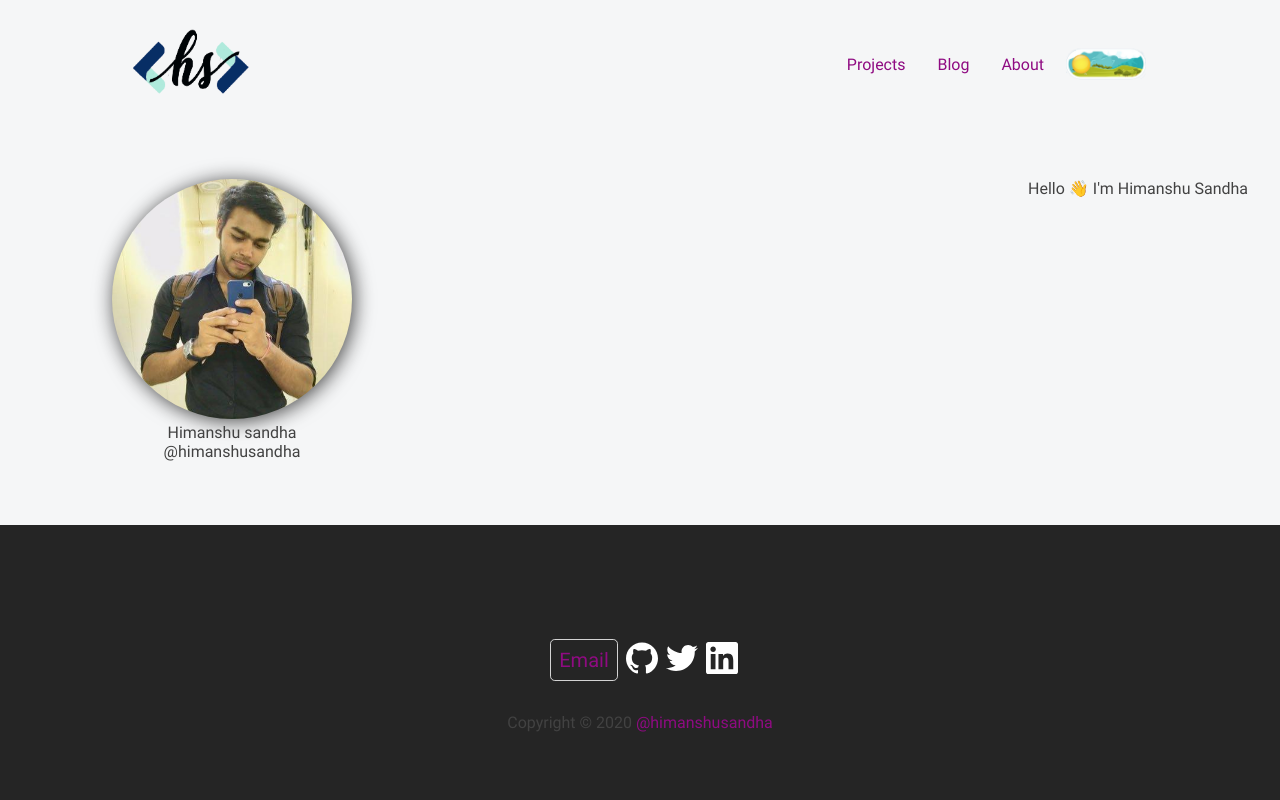
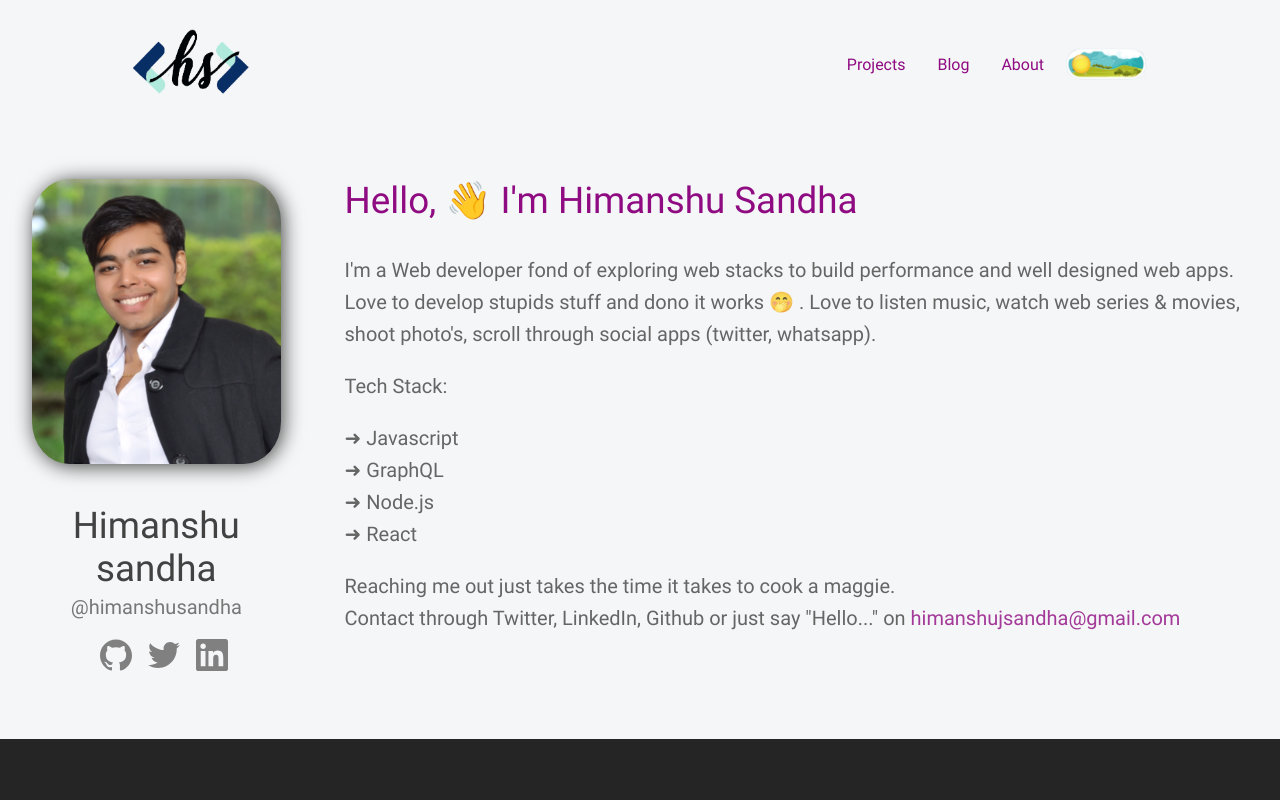
Before and after one commit to himanshusandha/himanshusandha.com, a React (Create React App) app: page /about in a window 1280 px wide. Shown: the top 800 px of the page. Built offline with nearby package versions, Linux system fonts and the light colour scheme.

Commit message:
Completed with About.js

```diff
--- a/src/pages/About.js
+++ b/src/pages/About.js
@@ -1,6 +1,9 @@
 import React from "react";
 import "../styles/pages/About.css";
-import himanshu from "../resources/himanshu.jpeg";
+import himanshu from "../resources/himanshu.PNG";
+import Github_logo from "../resources/Github_logo.svg";
+import Twitter_logo from "../resources/Twitter_logo.svg";
+import LinkedIn_logo from "../resources/LinkedIn_logo.svg";
 
 function About() {
   return (
@@ -8,19 +11,75 @@ function About() {
       <div className="about_base">
         <div className="about_base_left">
           <img src={himanshu} alt="himanshu sandha" />
-          <br />
-          Himanshu sandha
-          <br />
-          @himanshusandha
+          <p className="about_base_left_bigName">Himanshu sandha</p>
+          <p className="about_base_left_smallName">@himanshusandha</p>
+          <a
+            href="https://github.com/himanshusandha"
+            target="_blank"
+            rel="noopener noreferrer"
+            className="about_base_left_link_tag"
+          >
+            <img src={Github_logo} alt="Github" />
+          </a>
+          <a
+            href="https://twitter.com/himanshusandha"
+            target="_blank"
+            rel="noopener noreferrer"
+            className="about_base_left_link_tag"
+          >
+            <img src={Twitter_logo} alt="Twitter" />
+          </a>
+          <a
+            href="https://www.linkedin.com/in/himanshu-sandha-839819154"
+            target="_blank"
+            rel="noopener noreferrer"
+            className="about_base_left_link_tag"
+          >
+            <img src={LinkedIn_logo} alt="LinkedIn" />
+          </a>
         </div>
         <div className="about_base_right">
-          <div>
-            Hello{" "}
+          <div className="about_base_right_title">
+            Hello,{" "}
             <span role="img" aria-label="wavingHand">
               👋
             </span>{" "}
             I'm Himanshu Sandha
           </div>
+          <p>
+            I'm a Web developer fond of exploring web stacks to build
+            performance and well designed web apps. Love to develop stupids
+            stuff and dono it works{" "}
+            <span role="img" aria-label="handCoveredMouth">
+              🤭
+            </span>{" "}
+            . Love to listen music, watch web series {"&"} movies, shoot
+            photo's, scroll through social apps (twitter, whatsapp).
+          </p>
+          <p>Tech Stack:</p>
+          <p>
+            ➜ Javascript
+            <br />
+            ➜ GraphQL
+            <br />
+            ➜ Node.js
+            <br />
+            ➜ React
+            <br />
+          </p>
+          <p>
+            Reaching me out just takes the time it takes to cook a maggie.
+            <br />
+            Contact through Twitter, LinkedIn, Github or just say "Hello..." on{" "}
+            <a
+              href="mailto:himanshujsandha@gmail.com"
+              target="_blank"
+              rel="noopener noreferrer"
+              className="about_base_left_link_tag"
+            >
+              himanshujsandha@gmail.com
+            </a>
+          </p>
         </div>
       </div>
     </React.Fragment>
--- a/src/styles/pages/About.css
+++ b/src/styles/pages/About.css
@@ -11,11 +11,63 @@
 }
 
 .about_base_left > img {
-  width: 60%;
-  border-radius: 50%;
+  width: 40rem;
+  max-width: 100%;
+  border-radius: 15%;
   filter: drop-shadow(2px 2px 10px var(--primaryTextColor));
 }
 
+.about_base_left_bigName {
+  font-size: var(--fontBigger);
+}
+
+.about_base_left_smallName {
+  font-size: var(--fontBig);
+  opacity: 0.7;
+  margin-top: -2rem;
+}
+
+.about_base_left_link_tag {
+  text-decoration: none;
+  color: var(--secondaryTextColor);
+}
+
+.about_base_left_link_tag > img {
+  width: 2rem;
+  margin-left: 1rem;
+  filter: invert(50%);
+}
+
+.about_base_left_link_tag > img:hover {
+  filter: invert(100%);
+}
+
 .about_base_right {
-  text-align: center;
+  display: flex;
+  flex-direction: column;
+  margin-left: 4rem;
 }
+
+.about_base_right_title {
+  font-size: var(--fontBigger);
+  color: var(--secondaryTextColor);
+  margin-bottom: 2rem;
+}
+
+.about_base_right > p {
+  font-size: var(--fontBig);
+  opacity: 0.8;
+  line-height: 1.6;
+  margin-top: 0rem;
+}
+
+@media only screen and (max-width: 768px) {
+  .about_base {
+    flex-direction: column;
+  }
+
+  .about_base_right {
+    margin-top: 4rem;
+    margin-left: 0rem;
+  }
+}
```
Also changed, not shown: src/resources/himanshu.PNG (added), src/resources/himanshu.jpeg (deleted).
